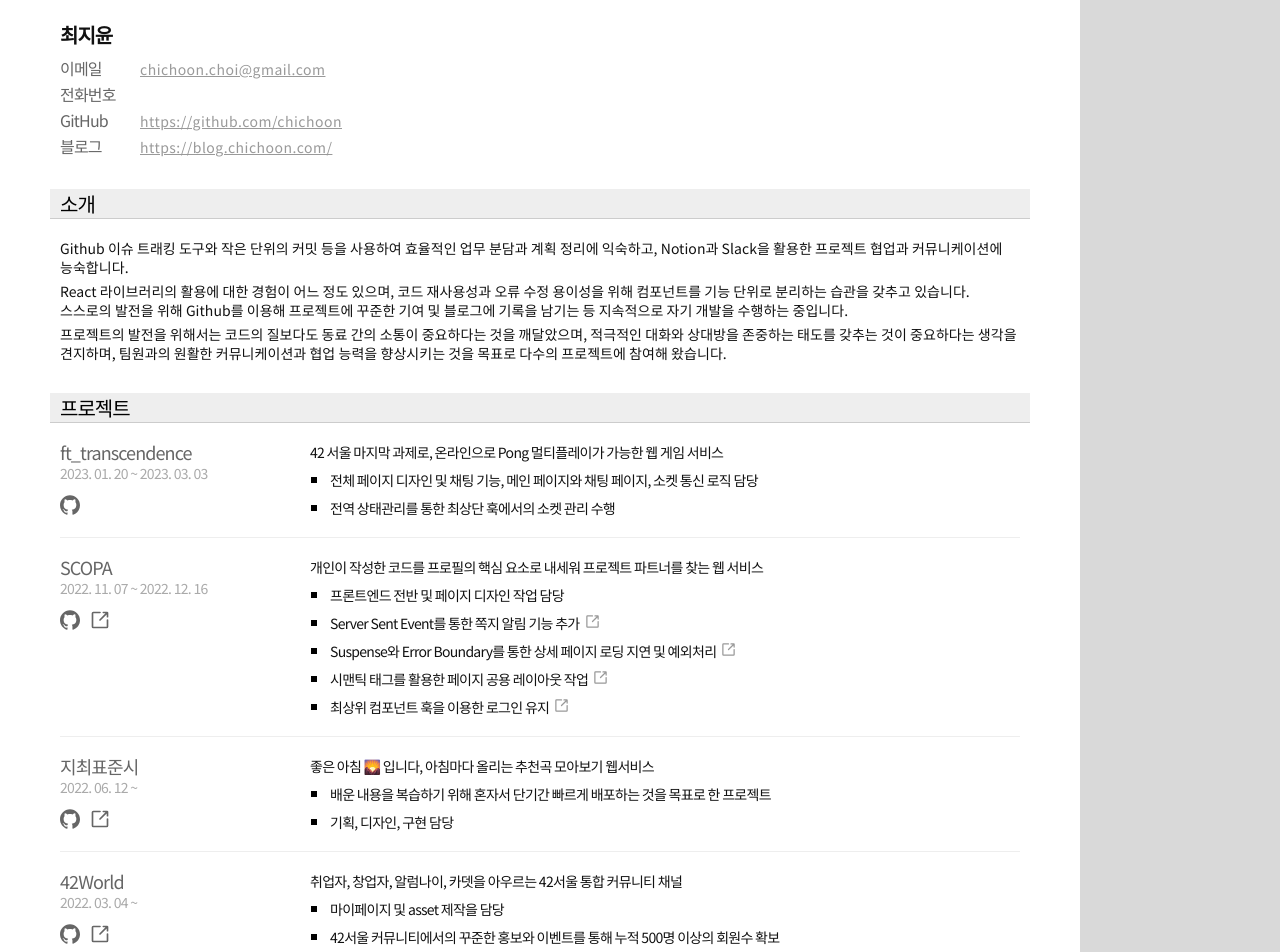
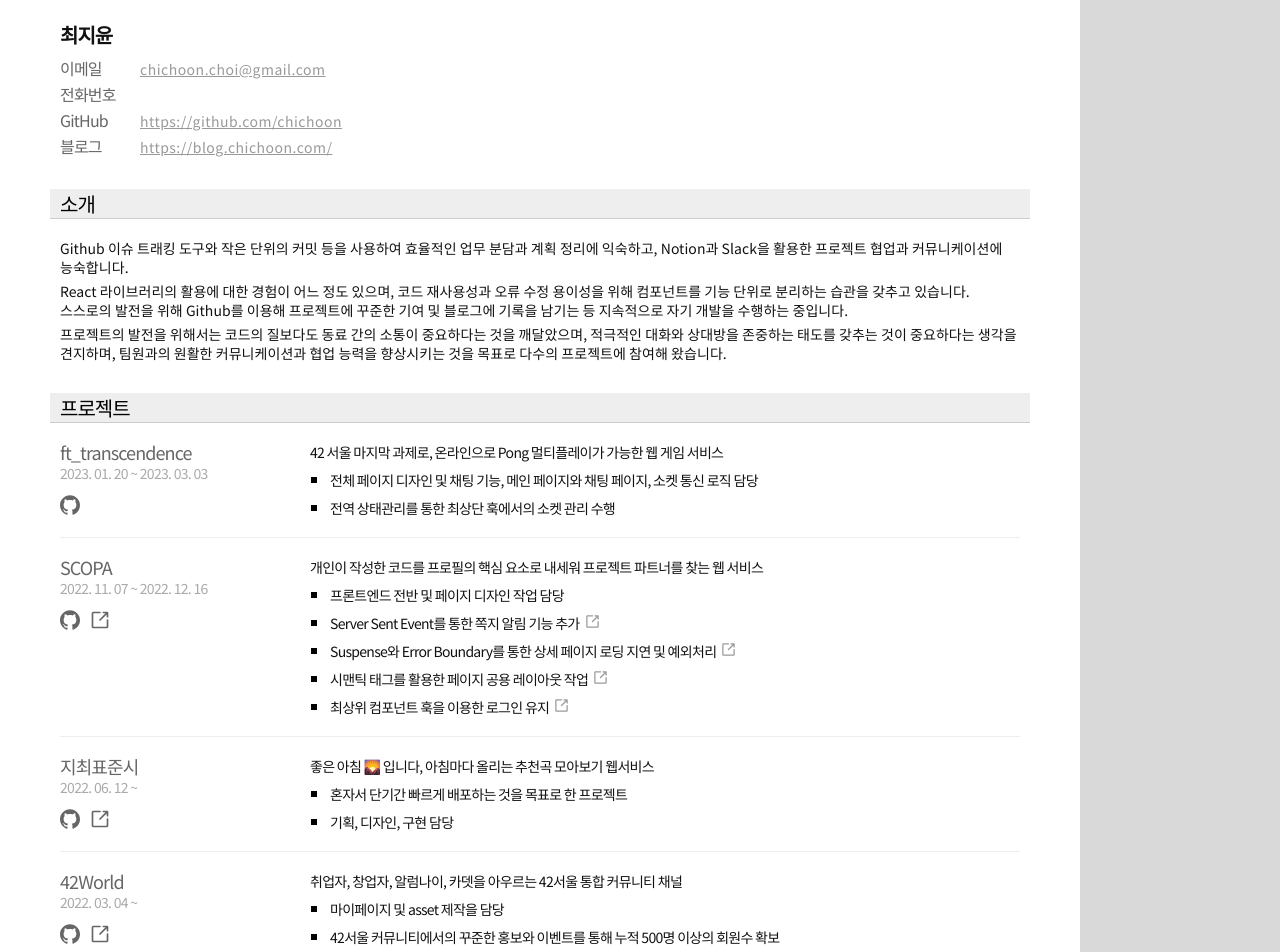
Before and after one commit to chichoon/about-me, a Next.js app: page /resume in a window 1280 px wide. Shown: the top 952 px of the page. Built offline with nearby package versions, Linux system fonts and the light colour scheme.

Commit message:
docs: :memo: projectinfo 조금 수정

```diff
--- a/src/assets/data/projectsInfo.json
+++ b/src/assets/data/projectsInfo.json
@@ -173,7 +173,7 @@
       }
     ],
     "digest": [
-      { "description": "배운 내용을 복습하기 위해 혼자서 단기간 빠르게 배포하는 것을 목표로 한 프로젝트" },
+      { "description": "혼자서 단기간 빠르게 배포하는 것을 목표로 한 프로젝트" },
       { "description": "기획, 디자인, 구현 담당" }
     ]
   },
--- a/src/components/ResumePage/ResumeHeader.tsx
+++ b/src/components/ResumePage/ResumeHeader.tsx
@@ -1,4 +1,3 @@
-import Image from 'next/image';
 import { css } from '@emotion/react';
 
 import { ResumeProfileType } from '@/types/resumeData';
```
